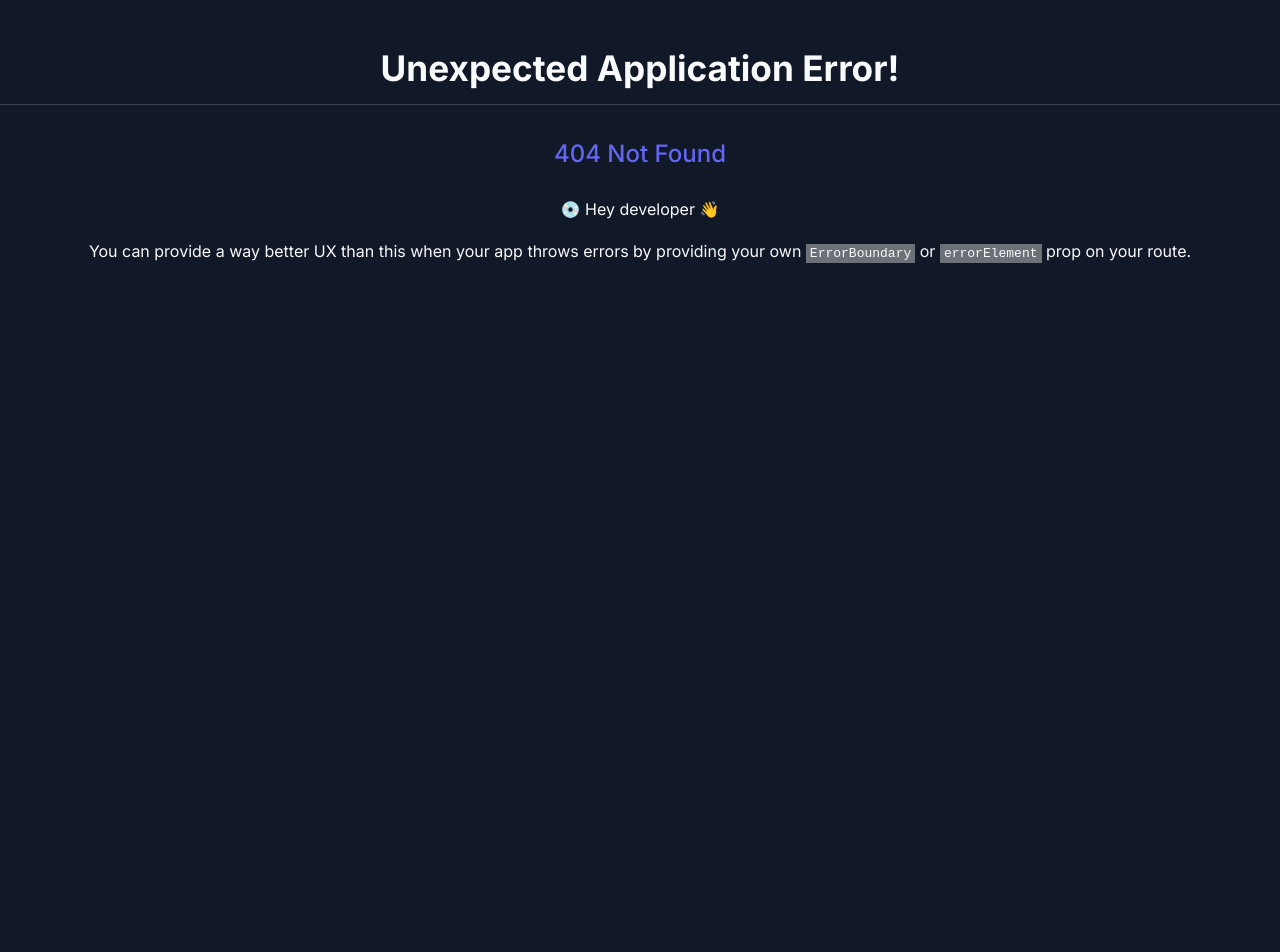
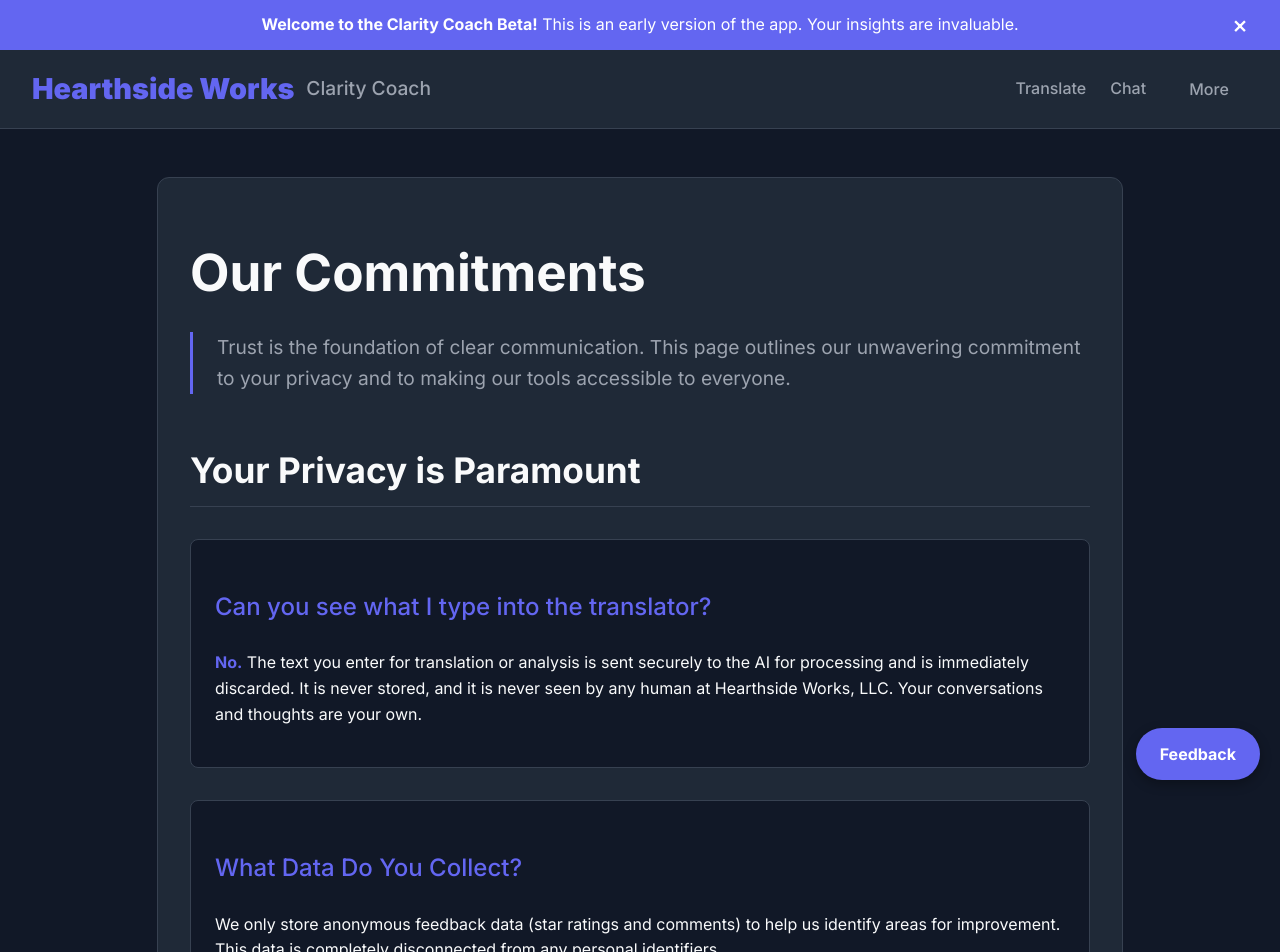
Before and after one commit to SolFlourishes/kith-clarity-coach, a React (Vite) app: page /commitments in a window 1280 px wide. Before the commit this address had no page. Shown: the top 952 px of the page. Before the commit the page ends 840 px from the top, so only its background shows below. Built offline with nearby package versions, Linux system fonts and the light colour scheme.

Commit message:
feat: Release v2.1.1 - Apply Hearthside Works brandingg and Commitment Page

```diff
--- a/index.html
+++ b/index.html
@@ -3,7 +3,7 @@
   <head>
     <meta charset="UTF-8" />
     <meta name="viewport" content="width=device-width, initial-scale=1.0" />
-    <title>Clarity Coach</title>
+    <title>Clarity Coach by Hearthside Works</title>
     <link rel="preconnect" href="https://fonts.googleapis.com">
     <link rel="preconnect" href="https://fonts.gstatic.com" crossorigin>
     <link href="https://fonts.googleapis.com/css2?family=Inter:wght@400;500;700;800;900&display=swap" rel="stylesheet">
--- a/package.json
+++ b/package.json
@@ -1,7 +1,7 @@
 {
-  "name": "kith-clarity-coach",
+  "name": "clarity-coach",
   "private": true,
-  "version": "2.1.0",
+  "version": "2.1.1",
   "type": "module",
   "scripts": {
     "dev": "vite",
--- a/src/components/Footer.jsx
+++ b/src/components/Footer.jsx
@@ -1,11 +1,12 @@
 import React, { useState } from 'react';
+import { Link } from 'react-router-dom';
 import axios from 'axios';
 import './Footer.css';
-import pkg from '../../package.json';
 
 function Footer() {
   const [email, setEmail] = useState('');
   const [message, setMessage] = useState('');
+  const currentYear = new Date().getFullYear();
 
   const handleSubmit = async (e) => {
     e.preventDefault();
@@ -22,7 +23,10 @@
   return (
     <footer className="app-footer">
       <div className="footer-content">
-        <div className="footer-version"><span>Kith Clarity Coach | Beta Version {pkg.version}</span></div>
+        <div className="footer-links">
+          <span>© {currentYear} Hearthside Works, LLC. All Rights Reserved.</span>
+          <Link to="/commitments">Our Commitments (Privacy & Accessibility)</Link>
+        </div>
         <div className="footer-subscribe">
           <p>Get notified about updates:</p>
           <form onSubmit={handleSubmit}>
--- a/src/components/Header.jsx
+++ b/src/components/Header.jsx
@@ -7,7 +7,7 @@
   return (
     <header className="app-header">
       <Link to="/" className="logo-link">
-        <div className="logo">KITH</div>
+        <div className="logo">Hearthside Works</div>
         <div className="product-name">Clarity Coach</div>
       </Link>
       <nav className="main-nav">
@@ -23,6 +23,7 @@
               <NavLink to="/changelog" onClick={() => setIsMenuOpen(false)}>Change Log</NavLink>
               <NavLink to="/enhancements" onClick={() => setIsMenuOpen(false)}>Enhancements</NavLink>
               <NavLink to="/credits" onClick={() => setIsMenuOpen(false)}>Credits</NavLink>
+              <NavLink to="/commitments" onClick={() => setIsMenuOpen(false)}>Our Commitments</NavLink>
             </div>
           )}
         </div>
--- a/src/main.jsx
+++ b/src/main.jsx
@@ -11,6 +11,7 @@
 import ChangeLogPage from './pages/ChangeLogPage.jsx';
 import EnhancementsPage from './pages/EnhancementsPage.jsx';
 import CreditsPage from './pages/CreditsPage.jsx';
+import CommitmentsPage from './pages/CommitmentsPage.jsx'; // Import the new page
 import './index.css';
 
 const router = createBrowserRouter([
@@ -27,6 +28,7 @@
       { path: 'changelog', element: <ChangeLogPage /> },
       { path: 'enhancements', element: <EnhancementsPage /> },
       { path: 'credits', element: <CreditsPage /> },
+      { path: 'commitments', element: <CommitmentsPage /> }, // Add the new route
     ],
   },
 ]);
--- a/src/pages/AboutPage.jsx
+++ b/src/pages/AboutPage.jsx
@@ -6,13 +6,13 @@
     <div className="content-page">
       <h1>Hear Me, See Me, Know Me.</h1>
       <p className="mission">
-        <strong>Our Vision:</strong> To create a world where everyone can find their "kith"—their community of understanding—and feel supported, valued, and known.
+        <strong>Our Vision:</strong> To create a world where everyone can find their community of understanding—and feel supported, valued, and known.
       </p>
 
       <div className="content-block">
-        <h3>What is "Kith"?</h3>
+        <h3>What is "Hearthside Works"?</h3>
         <p>
-          "Kith" is an old word for one's friends, acquaintances, and neighbors. It represents the community you belong to. At Kith, LLC, we build tools that foster mutual understanding, creating a world where everyone can flourish and belong.
+          A hearth is the heart of a home—a source of warmth, a place for gathering, and the center of connection. At Hearthside Works, LLC, we build tools that create that same sense of warmth, connection, and understanding in our digital and professional lives.
         </p>
       </div>
 
--- a/src/pages/ChangeLogPage.jsx
+++ b/src/pages/ChangeLogPage.jsx
@@ -5,6 +5,13 @@
   return (
     <div className="content-page">
       <h1>Change Log</h1>
+       <div className="log-entry">
+        <h2>Version 2.1.1 (Latest)</h2>
+        <ul>
+          <li><strong>Branding Update:</strong> Updated all branding to reflect the new company name, "Hearthside Works," and the product name, "Clarity Coach."</li>
+          <li>Added "Our Commitments" page for Privacy and Accessibility statements.</li>
+        </ul>
+      </div>
       <div className="log-entry">
         <h2>Version 2.1 (Beta)</h2>
         <ul>
--- /dev/null
+++ b/src/pages/CommitmentsPage.jsx
@@ -0,0 +1,35 @@
+import React from 'react';
+import '../Content.css';
+
+function CommitmentsPage() {
+  return (
+    <div className="content-page">
+      <h1>Our Commitments</h1>
+      <p className="mission">
+        Trust is the foundation of clear communication. This page outlines our unwavering commitment to your privacy and to making our tools accessible to everyone.
+      </p>
+
+      <h2 className="section-header">Your Privacy is Paramount</h2>
+      <div className="content-block">
+        <h3>Can you see what I type into the translator?</h3>
+        <p>
+          <strong>No.</strong> The text you enter for translation or analysis is sent securely to the AI for processing and is immediately discarded. It is never stored, and it is never seen by any human at Hearthside Works, LLC. Your conversations and thoughts are your own.
+        </p>
+      </div>
+      <div className="content-block">
+        <h3>What Data Do You Collect?</h3>
+        <p>
+          We only store anonymous feedback data (star ratings and comments) to help us identify areas for improvement. This data is completely disconnected from any personal identifiers.
+        </p>
+      </div>
+
+      <h2 className="section-header">Commitment to Accessibility</h2>
+      <div className="content-block">
+        <p>
+          Hearthside Works is dedicated to ensuring the Clarity Coach is accessible to all users. Our goal is to conform to the Web Content Accessibility Guidelines (WCAG) 2.1 Level AA standards.
+        </p>
+      </div>
+    </div>
+  );
+}
+export default CommitmentsPage;
--- a/src/pages/CreditsPage.jsx
+++ b/src/pages/CreditsPage.jsx
@@ -8,7 +8,7 @@
 
       <div className="content-block">
         <h2>Founder & Visionary</h2>
-        <p>The Clarity Coach was conceived, designed, and guided by the singular vision of <strong>Sol Roberts-Lieb, Ed.D.</strong> based on his life-long experience of being misunderstood. This application, including its core workflows for drafting and analyzing messages, the "intent-first" user interface, the concept of a conversational coach for neurotype communication, and the intellectual framework for translating between neurotypes, is the direct result of their insightful identification of a critical need and their dedication to building a tool that fosters empathy and understanding.</p>
+        <p>The Clarity Coach was conceived, designed, and guided by the singular vision of <strong>Sol Roberts-Lieb, Ed.D.</strong> This application, including its core workflows and intellectual framework, is the direct result of their dedication to building a tool that fosters empathy and understanding. </p>
       </div>
       <div className="content-block">
         <h2>Development Process</h2>
--- a/src/pages/HomePage.jsx
+++ b/src/pages/HomePage.jsx
@@ -1,15 +1,42 @@
-import React from 'react';
+import React, { useState, useEffect } from 'react';
 import ModeCard from '../components/ModeCard';
 import './HomePage.css';
 
+const quotes = [
+  {
+    text: "The single biggest problem in communication is the illusion that it has taken place.",
+    author: "George Bernard Shaw"
+  },
+  {
+    text: "To effectively communicate, we must realize that we are all different in the way we perceive the world and use this understanding as a guide to our communication with others.",
+    author: "Tony Robbins"
+  },
+  {
+    text: "The most important thing in communication is hearing what isn't said.",
+    author: "Peter Drucker"
+  }
+];
+
 function HomePage() {
+  const [quote, setQuote] = useState({ text: "", author: "" });
+
+  useEffect(() => {
+    const randomIndex = Math.floor(Math.random() * quotes.length);
+    setQuote(quotes[randomIndex]);
+  }, []);
+
   return (
     <div className="homepage-layout">
       <main className="main-content">
         <header className="hero-section">
-          <h1 className="hero-title">Translate Communication,<br />Not People.</h1>
+          <h1 className="hero-title">Clarity Coach</h1>
           <p className="hero-subtitle">Bridge the gap between different communication styles. The Clarity Coach helps you say what you mean, and understand what they mean.</p>
         </header>
+
+        <div className="quote-section">
+          <blockquote className="quote-text">"{quote.text}"</blockquote>
+          <cite className="quote-author">- {quote.author}</cite>
+        </div>
 
         <div className="mode-selection">
           <ModeCard title="Draft a Message" description="Translate your intent into a clear message tailored for your audience." linkTo="/translate/draft" />
@@ -17,31 +44,24 @@
           <ModeCard title="Chat with the Coach" description="Get real-time advice on navigating a tricky conversation." linkTo="/chat" />
         </div>
       </main>
-
       <aside className="sidebar-content">
         <section className="empowerment-section">
           <h2>More Than a Translator</h2>
           <div className="benefits-grid">
             <div className="benefit-card">
-              <div className="benefit-icon">
-                <svg xmlns="http://www.w3.org/2000/svg" width="24" height="24" viewBox="0 0 24 24" fill="none" stroke="currentColor" strokeWidth="2" strokeLinecap="round" strokeLinejoin="round"><path d="M18 8A6 6 0 0 0 6 8c0 7-3 9-3 9h18s-3-2-3-9"/><path d="M13.73 21a2 2 0 0 1-3.46 0"/></svg>
-              </div>
+              <div className="benefit-icon"><svg xmlns="http://www.w3.org/2000/svg" width="24" height="24" viewBox="0 0 24 24" fill="none" stroke="currentColor" strokeWidth="2" strokeLinecap="round" strokeLinejoin="round"><path d="M18 8A6 6 0 0 0 6 8c0 7-3 9-3 9h18s-3-2-3-9"/><path d="M13.73 21a2 2 0 0 1-3.46 0"/></svg></div>
               <h3>Learn Your Style</h3>
-              <p>Get AI-powered insights into your own communication patterns, helping you build self-awareness.</p>
+              <p>Get AI-powered insights into your own communication patterns.</p>
             </div>
             <div className="benefit-card">
-               <div className="benefit-icon">
-                  <svg xmlns="http://www.w3.org/2000/svg" width="24" height="24" viewBox="0 0 24 24" fill="none" stroke="currentColor" strokeWidth="2" strokeLinecap="round" strokeLinejoin="round"><path d="M17 18a2 2 0 0 0-2-2H9a2 2 0 0 0-2 2"/><rect x="3" y="4" width="18" height="18" rx="2"/><path d="M12 8v4"/><path d="M12 16h.01"/></svg>
-              </div>
+               <div className="benefit-icon"><svg xmlns="http://www.w3.org/2000/svg" width="24" height="24" viewBox="0 0 24 24" fill="none" stroke="currentColor" strokeWidth="2" strokeLinecap="round" strokeLinejoin="round"><path d="M17 18a2 2 0 0 0-2-2H9a2 2 0 0 0-2 2"/><rect x="3" y="4" width="18" height="18" rx="2"/><path d="M12 8v4"/><path d="M12 16h.01"/></svg></div>
               <h3>Build Stronger Bonds</h3>
-              <p>Move past misunderstanding by learning to speak your audience's "language" to reduce conflict.</p>
+              <p>Move past misunderstanding by learning to speak your audience's "language".</p>
             </div>
             <div className="benefit-card">
-              <div className="benefit-icon">
-                  <svg xmlns="http://www.w3.org/2000/svg" width="24" height="24" viewBox="0 0 24 24" fill="none" stroke="currentColor" strokeWidth="2" strokeLinecap="round" strokeLinejoin="round"><path d="M12 15V6.5a2.5 2.5 0 1 0-5 0V15a6.5 6.5 0 1 0 13 0V6.5a2.5 2.5 0 1 0-5 0V15a1 1 0 1 0 2 0V6.5"/></svg>
-              </div>
+              <div className="benefit-icon"><svg xmlns="http://www.w3.org/2000/svg" width="24" height="24" viewBox="0 0 24 24" fill="none" stroke="currentColor" strokeWidth="2" strokeLinecap="round" strokeLinejoin="round"><path d="M12 15V6.5a2.5 2.5 0 1 0-5 0V15a6.5 6.5 0 1 0 13 0V6.5a2.5 2.5 0 1 0-5 0V15a1 1 0 1 0 2 0V6.5"/></svg></div>
               <h3>Communicate with Confidence</h3>
-              <p>Tackle difficult conversations with a clear strategy, empowering you to express yourself effectively.</p>
+              <p>Tackle difficult conversations with a clear strategy and feel empowered.</p>
             </div>
           </div>
         </section>
```
